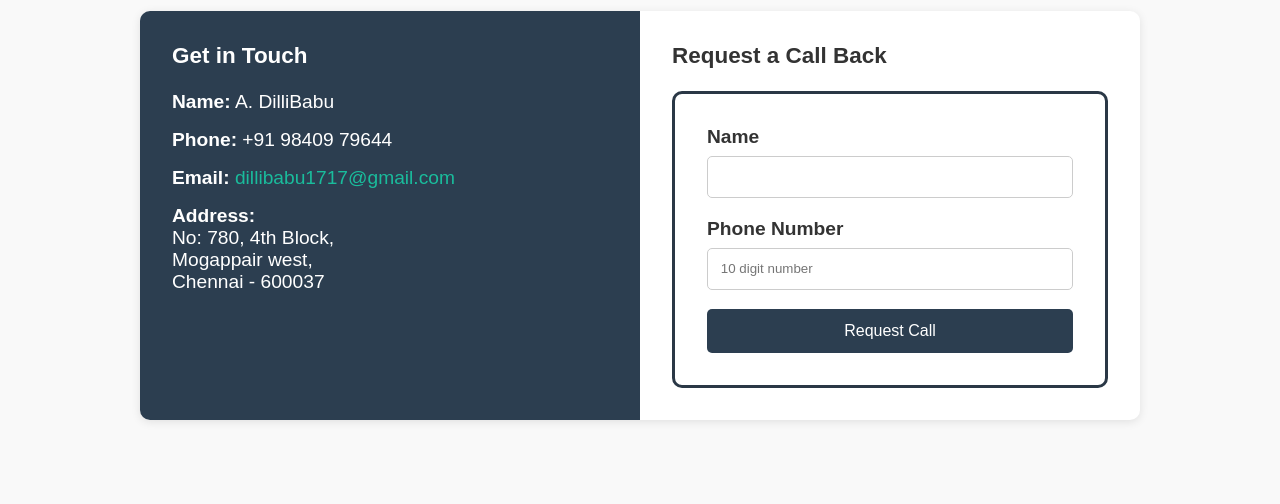
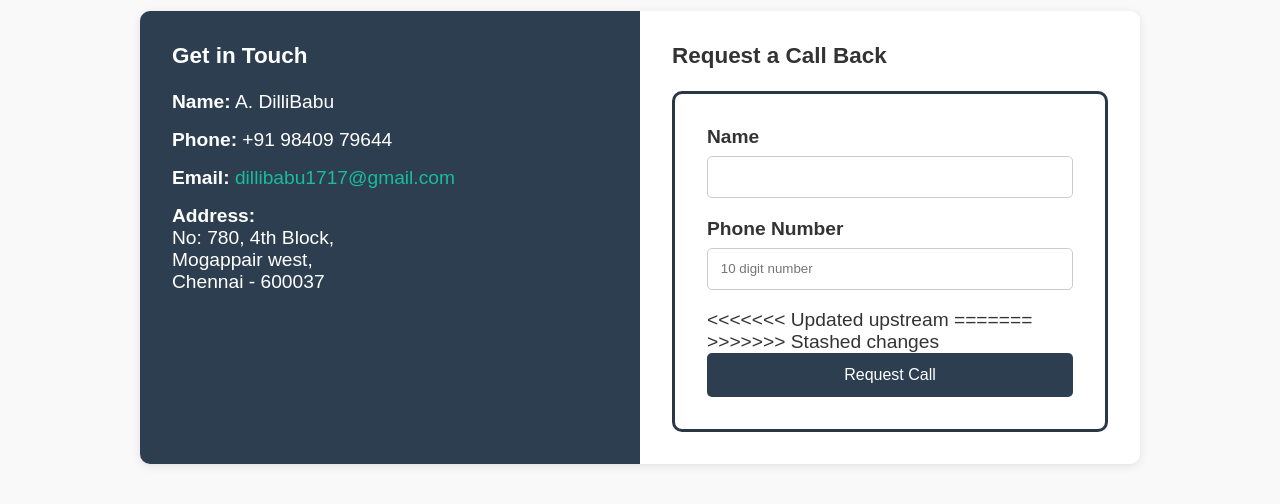
Before and after one commit to Anish984/Sri-Vaari-Agency, a plain HTML site: page contact.html in a window 1280 px wide. Shown: the part 238-742 px from the top of the page. Drawn offline with Linux system fonts and the light colour scheme.

Commit message:
Reapplied changes after rebase

```diff
--- a/contact.html
+++ b/contact.html
@@ -59,6 +59,10 @@
     <input type="hidden" name="_subject" value="New Call Back Request">
     <input type="hidden" name="_captcha" value="false">
     <input type="hidden" name="_template" value="table">
+<<<<<<< Updated upstream
+=======
+
+>>>>>>> Stashed changes
 
     <button type="submit">Request Call</button>
   </form>
```
